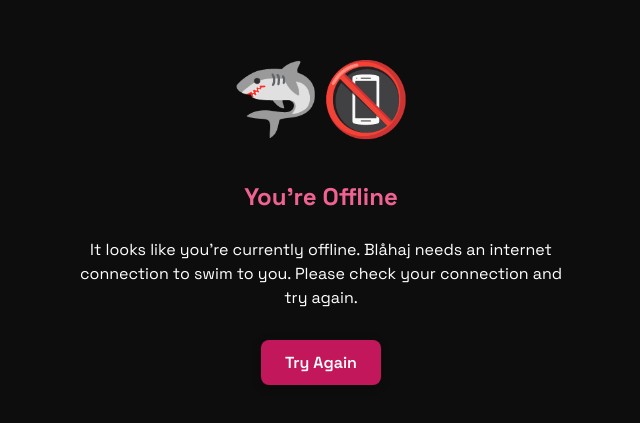
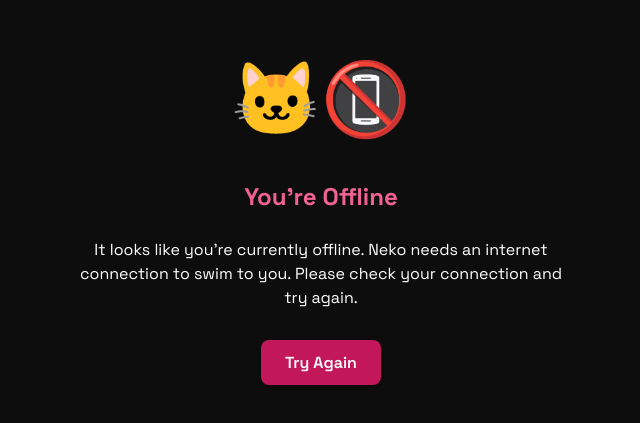
Before and after one commit to 4kpics-reg/neko.4k.pics, a website built with Vite: page src/offline.html in a window 1280 px wide. Shown: the part 181-604 px from the top of the page, without its empty margins (319-959 px from the left). Built offline with nearby package versions, Linux system fonts and the light colour scheme.

Commit message:
Update offline.html

```diff
--- a/src/offline.html
+++ b/src/offline.html
@@ -67,10 +67,10 @@
     </head>
     <body>
         <div class="offline-container">
-            <div class="offline-emoji">🦈📵</div>
+            <div class="offline-emoji">🐱📵</div>
             <h1 class="offline-title">You're Offline</h1>
             <p class="offline-message">
-                It looks like you're currently offline. Blåhaj needs an internet
+                It looks like you're currently offline. Neko needs an internet
                 connection to swim to you. Please check your connection and try
                 again.
             </p>
```
